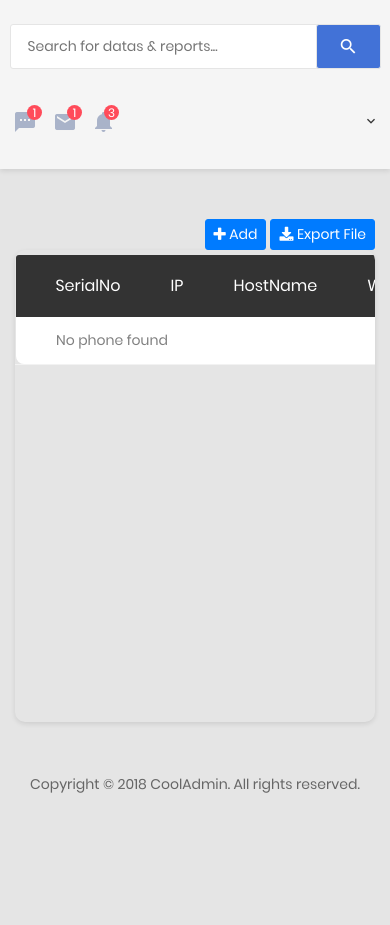
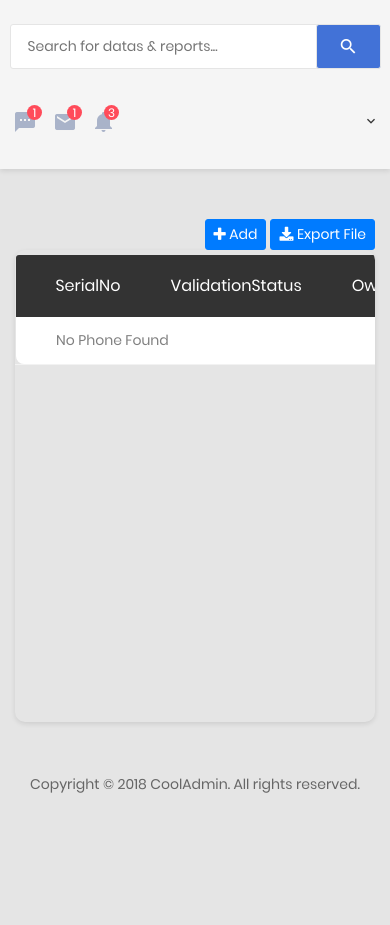
Before and after one commit to kamtasingh/mysite_testing, a Django app: page /mysite/phonedetail/ in a window 390 px wide. Shown: the part 89-1014 px from the top of the page. Run offline with Django 3.2, Linux system fonts and the light colour scheme; some libraries are stand-ins or nearby versions.

Commit message:
Updated code for phone detail page

```diff
--- a/templates/change_phone.html
+++ b/templates/change_phone.html
@@ -123,7 +123,7 @@ $.ajax({
           $("#Status").val(data.Status);
           $("#Description").val(data.Description);
           $("#OwnerTeam").val(data.OwnerTeam);
-          $("#OwnerPerson").val(data.OwnerPerson);
+          $("#Ownerperson").val(data.OwnerPerson);
           $("#Leasedto").val(data.Leasedto);
           $("#UsedBy").val(data.UsedBy);
           $("#Physicallocation").val(data.Physicallocation);
--- a/templates/phonedetail.html
+++ b/templates/phonedetail.html
@@ -24,22 +24,19 @@
                                             <tr>
 
                                                 <th>SerialNo</th>
-                                                <th>IP</th>
-                                                <th>HostName</th>
-                                                <th>WarrantyStatus</th>
-                                                <th>Status</th>
                                                 <th>validationStatus</th>
-                                                <th>RAM</th>
+                                                {% if user.is_staff %}
+                                                <th>#</th>
+                                                {% endif %}
                                                 <th>OwnerPerson</th>
                                                 <th>Physicallocation</th>
-                                                <th>ProvidedBy</th>
                                                 <th>Description</th>
 
                                             </tr>
                                         </thead>
                                         <tbody id="builddata">
                                             <tr>
-                                                <td colspan="11" style="text-align:left">No phone found</td>
+                                                <td colspan="11" style="text-align:left">No Phone Found</td>
                                             </tr>
 
                                         </tbody>
@@ -90,14 +87,14 @@ $.ajax({
           delete1=' <a class="deletedesktop" style="color:red" href="http://10.112.87.90/api/inventory/DeletePhone/?email={{ user.email }}&serial='+data[i].SerialNo+'" ><i class="fa fa-trash-alt"></i></a>'
 
           if(staff == "True"){
-           options += '<tr><td><a href="/mysite/phonedetail/change/?serialno='+data[i].SerialNo+'">' + data[i].SerialNo + '</a>  </td><td>'+ data[i].IP + '</td><td>'+ data[i].HostName + '</td><td>'+ getcolorbubble(data[i].Status) +'</td><td>'+ getcolorbubble(data[i].validationStatus) + validate +'</td><td>'+delete1+'</td><td>'+ data[i].RAM + '</td><td>'+ data[i].OwnerPerson + '</td><td>'+ data[i].Physicallocation + '</td><td>'+ data[i].ProvidedBy + '</td><td>'+ data[i].Description + '</td></tr>';
+           options += '<tr><td><a href="/mysite/phonedetail/change/?serialno='+data[i].SerialNo+'">' + data[i].SerialNo + '</a>  </td><td>'+ getcolorbubble(data[i].validationStatus) + validate +'</td><td>'+delete1+'</td><td>'+ data[i].OwnerPerson + '</td><td>'+ data[i].Physicallocation + '</td><td>'+ data[i].Description + '</td></tr>';
 }
 else{
-options += '<tr><td><a href="/mysite/phonedetail/change/?serialno='+data[i].SerialNo+'">' + data[i].SerialNo + '</a>  </td><td>'+ data[i].IP + '</td><td>'+ data[i].HostName + '</td><td>'+ getcolorbubble(data[i].Status) +'</td><td>'+ getcolorbubble(data[i].validationStatus) + validate +'</td><td>'+ data[i].RAM + '</td><td>'+ data[i].OwnerPerson + '</td><td>'+ data[i].Physicallocation + '</td><td>'+ data[i].ProvidedBy + '</td><td>'+ data[i].Description + '</td></tr>';
+options += '<tr><td><a href="/mysite/phonedetail/change/?serialno='+data[i].SerialNo+'">' + data[i].SerialNo + '</a>  </td><td>'+ getcolorbubble(data[i].validationStatus) + validate +'</td><td>'+ data[i].OwnerPerson + '</td><td>'+ data[i].Physicallocation + '</td><td>'+ data[i].Description + '</td></tr>';
 }
            }
          if (data.length == 0){
-          options += '<tr><td colspan="12" style="text-align:left">No Machines Found </td></tr>'
+          options += '<tr><td colspan="12" style="text-align:left">No Phone Found </td></tr>'
          }
           $("tbody#builddata").html(options);
 
```
